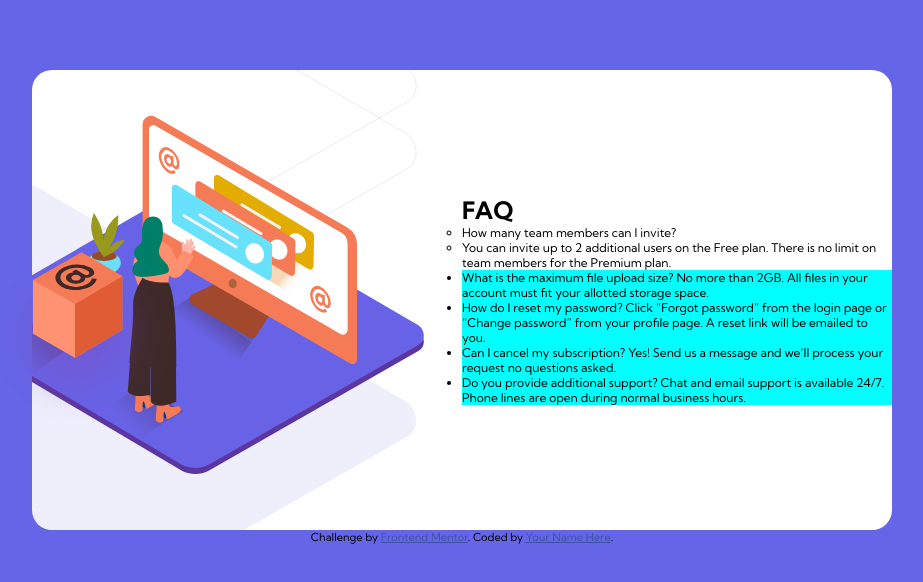
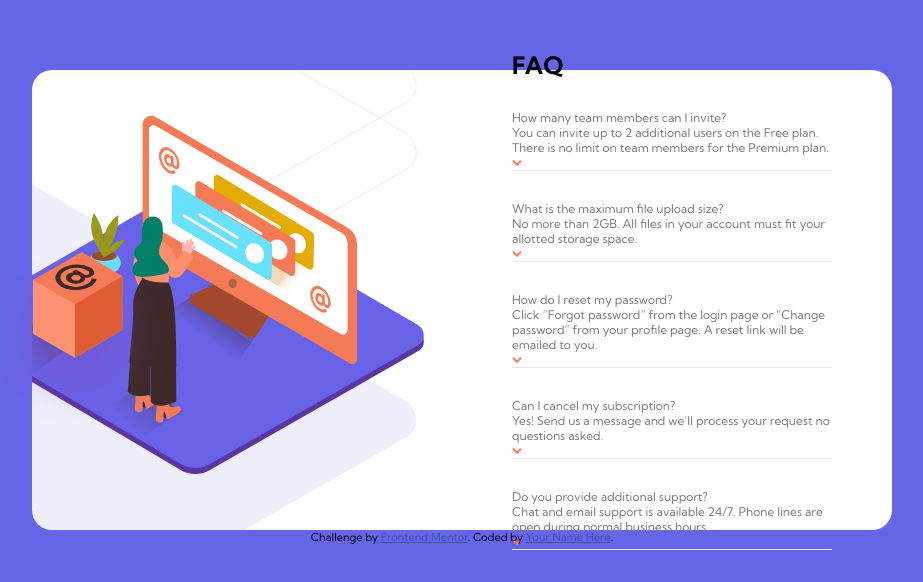
Before and after one commit to Rubendvb/faq-accordion-card-main, a plain HTML site: page index.html in a window 1280 px wide. Shown: the whole page, without its empty margins (178-1101 px from the left). Drawn offline with Linux system fonts and the light colour scheme.

Commit message:
criando faq

```diff
--- a/index.html
+++ b/index.html
@@ -19,32 +19,48 @@
   <div class="container">
     <div>
       <h1>FAQ</h1>
-      <ul>
-        <ul>
+
+      <ul class="ul-container">
         <li>
           How many team members can I invite?
-          </li>
-          <li>
+          <ul>
             You can invite up to 2 additional users on the Free plan. There is no limit on
             team members for the Premium plan.
+          </ul>
+          <img src="/images/icon-arrow-down.svg">
         </li>
-        </ul>
+
         <li>
           What is the maximum file upload size?
+          <ul>
             No more than 2GB. All files in your account must fit your allotted storage space.
+          </ul>
+          <img src="/images/icon-arrow-down.svg">
         </li>
+
         <li>
           How do I reset my password?
+          <ul>
             Click “Forgot password” from the login page or “Change password” from your profile page.
             A reset link will be emailed to you.
+          </ul>
+          <img src="/images/icon-arrow-down.svg">
         </li>
+
         <li>
           Can I cancel my subscription?
+          <ul>
             Yes! Send us a message and we’ll process your request no questions asked.
+          </ul>
+          <img src="/images/icon-arrow-down.svg">
         </li>
+
         <li>
           Do you provide additional support?
+          <ul>
             Chat and email support is available 24/7. Phone lines are open during normal business hours.
+          </ul>
+          <img src="/images/icon-arrow-down.svg">
         </li>
       </ul>
 
--- a/style.css
+++ b/style.css
@@ -25,30 +25,32 @@ body > img {
     width: 860px;
     height: 460px;
     border-radius: 20px;
-}
-
-.container > div {
-    font-size: 12px;
-    width: 50%;
-}
-
-.container > div > ul > li {
-    background-color: aqua;
-}
-
-.container {
     background-image: url("/images/illustration-woman-online-desktop.svg"), url("/images/bg-pattern-desktop.svg");
     background-repeat: no-repeat;
     background-position: -80px 45px, -475px -250px;
     background-size: auto, cover;
 }
 
+.container > div {
+    width: 380px;
+    font-size: 12px;
+}
 
+li {
+    width: 320px;
+    margin-top: 30px;
+    list-style-type: none;
+    color: hsl(240, 6%, 50%);
+    border-bottom: 1px solid hsl(240, 5%, 91%);
+}
 
+.ul-container {
+}
 
-
-
-
+.ul-container  img {
+    position: left;
+    width: 10px;
+}
 
 .attribution {
     font-size: 11px;
```
Lines whose indentation alone changed are shown as unchanged.
